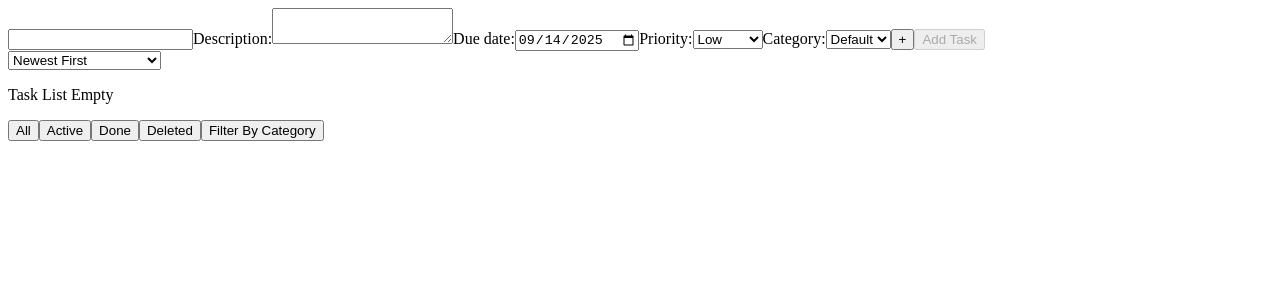
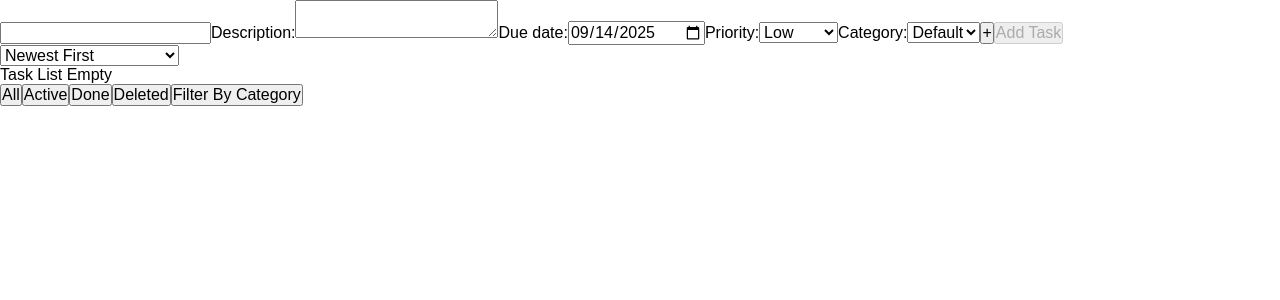
Before and after one commit to dejanpls/taskmate, a React (Vite) app: page / in a window 1280 px wide. Shown: the top 300 px of the page. Built offline with nearby package versions, Linux system fonts and the light colour scheme.

Commit message:
style(App): import stylesheet

```diff
--- a/src/App.jsx
+++ b/src/App.jsx
@@ -1,3 +1,5 @@
+import './styles/style.css';
+
 import { useState, useEffect } from 'react';
 
 import { isEqual } from './utils/isEqual.js';
--- /dev/null
+++ b/src/styles/style.css
@@ -0,0 +1,7 @@
+* {
+  margin: 0;
+  padding: 0;
+  box-sizing: border-box;
+  font-size: 16px;
+  font-family: sans-serif;
+}
```
